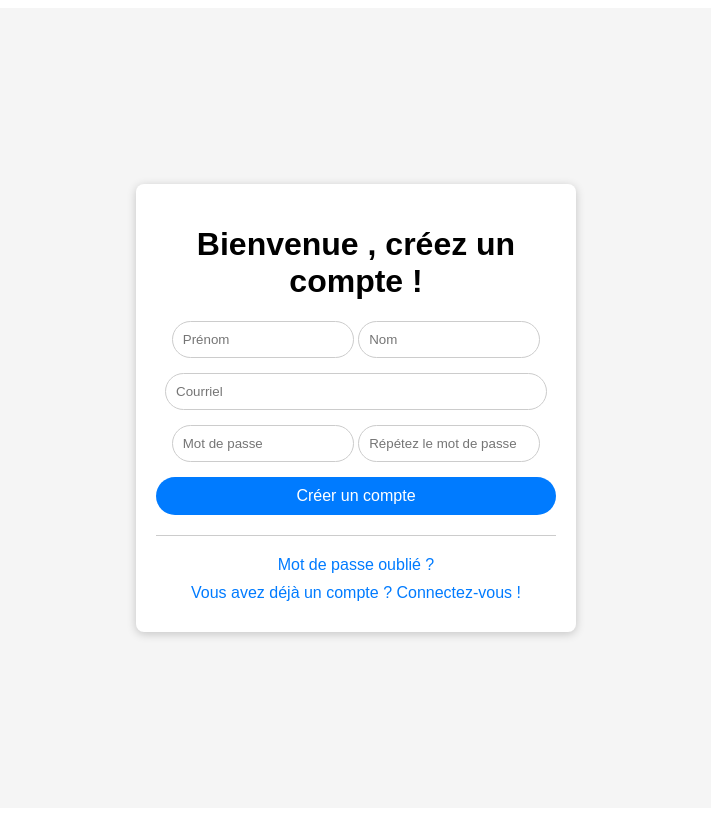
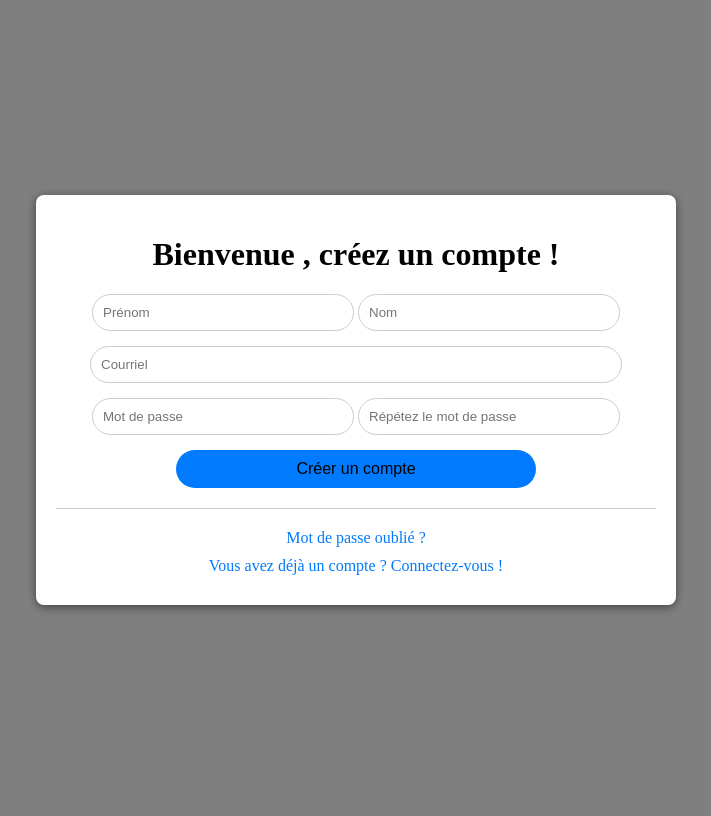
Before and after one commit to noubss9G/Projet-GLAC, a PHP site: page /inscription.html in a window 1280 px wide. Shown: the whole page, without its empty margins (284-995 px from the left). After the commit the page ends 611 px from the top, so only its background shows below. Run offline with PHP 8.4, Linux system fonts and the light colour scheme.

Commit message:
Uniformisation de la mise en forme des formulaires

```diff
--- a/CSS/style-glac.css
+++ b/CSS/style-formulaires-glac.css
@@ -1,5 +1,5 @@
 /* Fond sombre semi-transparent */
-#div-superposition-form-connexion {
+.div-superposition-form{
     position: fixed;
     top: 0;
     left: 0;
@@ -12,37 +12,15 @@
     z-index: 9999;
 }
 
-/* Boîte de connexion */
-.div-form-connexion {
+/* Boîte du formulaire */
+.div-form {
     background: white;
     padding: 20px;
     border-radius: 8px;
     box-shadow: 0 2px 10px rgba(0, 0, 0, 0.5);
     text-align: center;
     width: 50%;
-    box-sizing: border-box; /* Inclut les bordures et les marges dans la largeur */
-}
-
-/* Style pour centraliser la boîte du formulaire d'inscription */
-#div-form-inscription {
-    display: flex;
-    justify-content: center;
-    align-items: center;
-    height: 100vh; /* Occuper toute la hauteur de la fenêtre */
-    margin: 0;
-    background-color: #f5f5f5; /* Couleur de fond agréable */
-    font-family: Arial, sans-serif;
-}
-
-/* Style de la boîte du formulaire d'inscription*/
-#div-secondaire-form-inscription{
-    background: white;
-    padding: 20px;
-    border-radius: 8px;
-    box-shadow: 0 2px 10px rgba(0, 0, 0, 0.2); /* Légère ombre */
-    width: 100%;
-    max-width: 400px; /* Limiter la largeur du formulaire */
-    text-align: center;
+    box-sizing: border-box;
 }
 
 /* Champs de saisie */
@@ -50,21 +28,28 @@ input[type="text"],
 input[type="email"],
 input[type="password"] {
     margin-bottom: 15px;
-    /* width: 50%; */
     padding: 10px;
     border: 1px solid #ccc;
     border-radius: 20px;
 }
 
-input[type="email"]{
-    width: 90%;
-}
-
 input[type="text"],
-input[type="password"] {
+#motDePasse-inscription,
+#motDePasse-bis-inscription {
     display: inline;
     width: 40%;
 }
+
+#courriel-inscription{
+    width: 85%;
+}
+
+#courriel-connexion,
+#motDePasse-connexion,
+#courriel-echecConnexion{
+    width: 60%;
+}
+
 
 /* Checkbox et Label */
 #checkboxSouvenir, label[for="checkboxSouvenir"] {
@@ -75,11 +60,10 @@ input[type="password"] {
 
 /* Bouton de soumission */
 button {
-    background-color: #007BFF; /* Bleu stylé */
-    color: white;
+    background-color: #007BFF;
     border: none;
     padding: 10px;
-    width: 100%;
+    width: 60%;
     border-radius: 20px;
     font-size: 16px;
     cursor: pointer;
@@ -90,14 +74,14 @@ button:hover {
 }
 
 /* Liens */
-a {
+.liens-formulaires {
     display: block;
     margin: 10px 0;
     color: #007BFF;
     text-decoration: none;
 }
 
-a:hover {
+.liens-formulaires:hover {
     text-decoration: underline;
 }
 
--- a/inscription.html
+++ b/inscription.html
@@ -4,25 +4,25 @@
         <meta charset="UTF-8">
         <meta name="viewport" content="width=device-width, initial-scale=1.0">
         <title>GLAC - Inscription</title>
-        <link rel="stylesheet" href="CSS/style-glac.css" type="text/css">
+        <link rel="stylesheet" href="CSS/style-formulaires-glac.css" type="text/css">
         <script src="script.js"></script>
     </head>
     <body>
 
-        <div id="div-form-inscription">
-            <div id="div-secondaire-form-inscription">
+        <div class="div-superposition-form">
+            <div class="div-form">
                 <h1>Bienvenue&nbsp;, créez un compte&nbsp;!</h1>
-                <form id="form-inscription">
+                <form id="form-inscription" action="connexion.html">
                     <input type="text" placeholder="Prénom">
                     <input type="text" placeholder="Nom">
-                    <input type="email" aria-describedby="aideCourriel-inscription" placeholder="Courriel">
+                    <input type="email" id="courriel-inscription" aria-describedby="aideCourriel-inscription" placeholder="Courriel">
                     <input type="password" id="motDePasse-inscription" placeholder="Mot de passe">
                     <input type="password" id="motDePasse-bis-inscription" placeholder="Répétez le mot de passe">
                     <button type="submit"> Créer un compte </button>
                 </form>
                 <hr>
-                <a  href="probleme_connexion.html">Mot de passe oublié&nbsp;?</a>
-                <a href="connexion.html" > Vous avez déjà un compte&nbsp;? Connectez-vous&nbsp;!</a>
+                <a href="probleme_connexion.html" class="liens-formulaires">Mot de passe oublié&nbsp;?</a>
+                <a href="connexion.html" class="liens-formulaires"> Vous avez déjà un compte&nbsp;? Connectez-vous&nbsp;!</a>
             </div>
         </div>
     </body>
```
Also changed, not shown: connexion.html (+6 -5 lines), probleme_connexion.html (+6 -10 lines).
